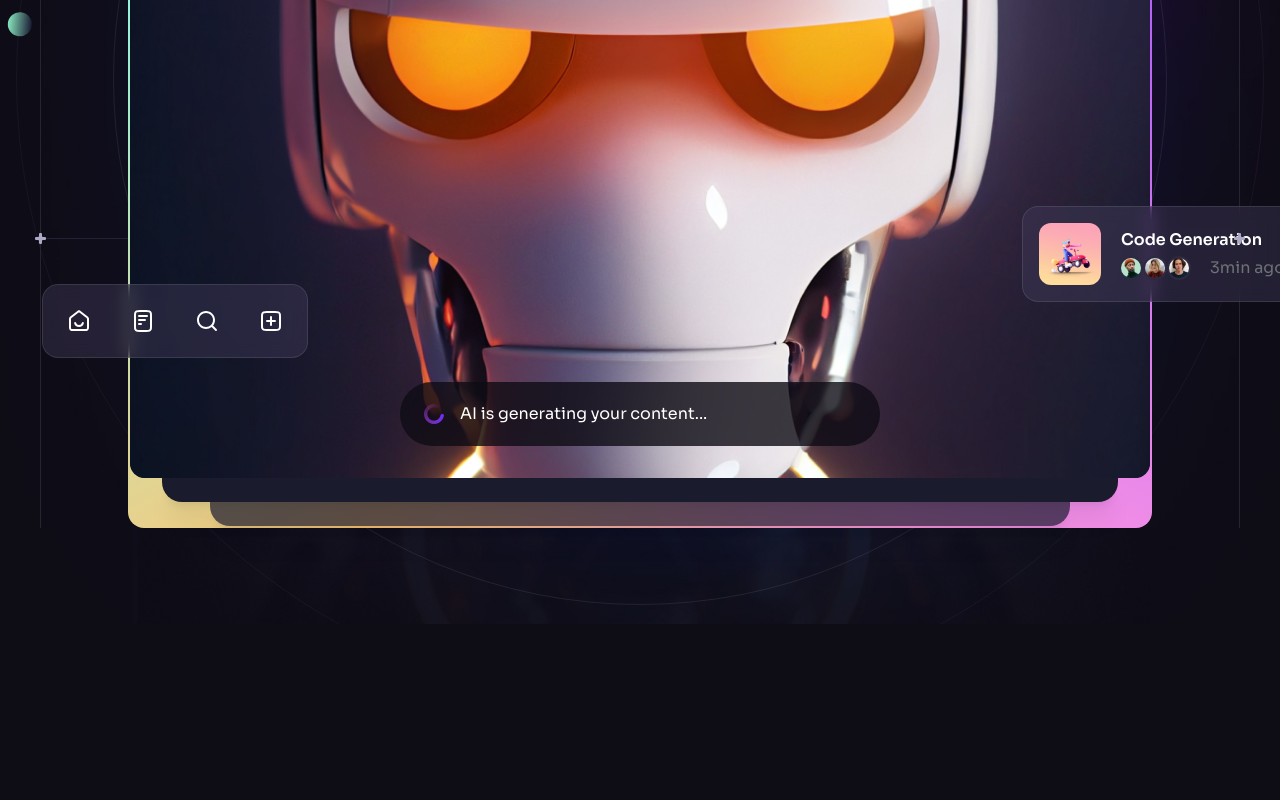
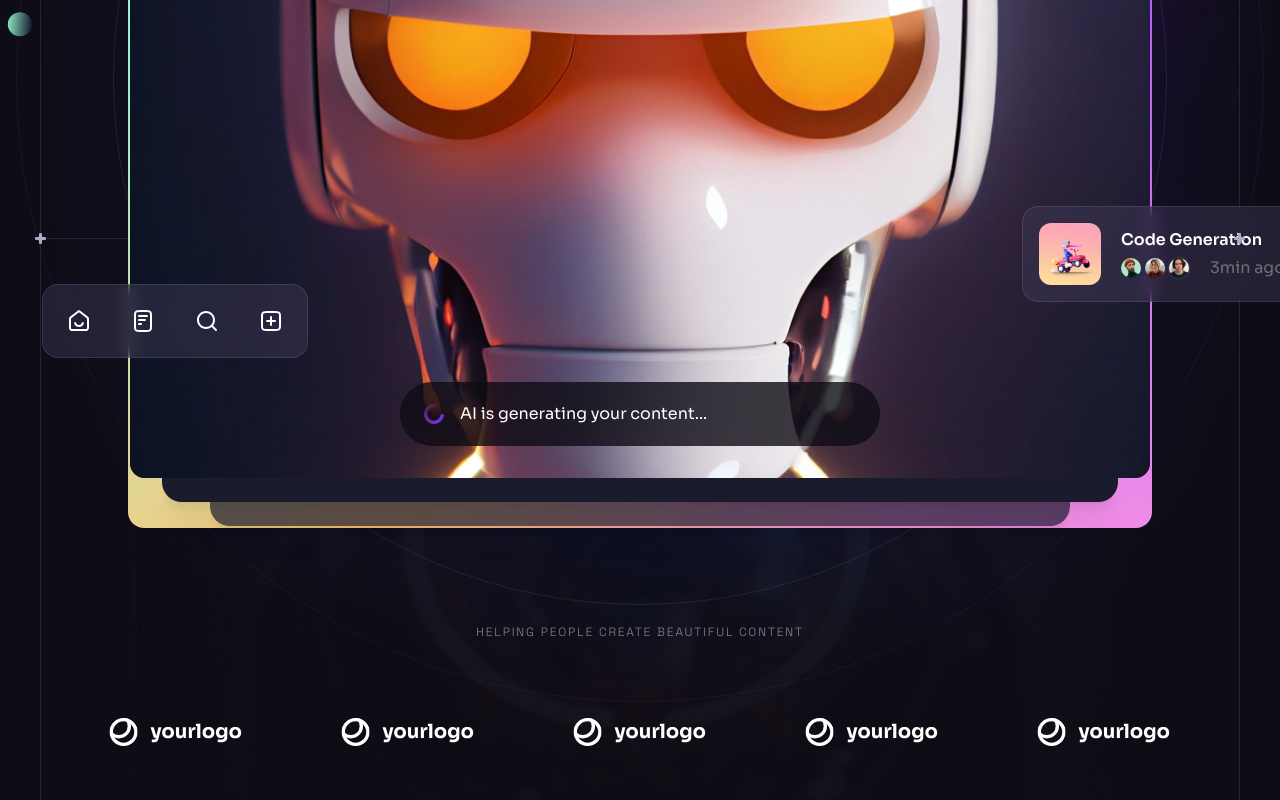
Before and after one commit to SHREY2803/AI_Creator, a React (Vite) app: page / in a window 1280 px wide. Shown: the part 646-1446 px from the top of the page. Before the commit the page ends 1270 px from the top, so only its background shows below. Built offline with nearby package versions, Linux system fonts and the light colour scheme.

Commit message:
ComponayLogo.jsx added and formatting done.

```diff
--- a/src/design/Hero.jsx
+++ b/src/design/Hero.jsx
@@ -9,6 +9,7 @@ import { heroIcons } from "../constants";
 import { Gradient, BackgroundCircles, BottomLine } from "./HoverHero.jsx";
 import Generating from "./Generating.jsx";
 import Notification from "./Notification.jsx";
+import CompanyLogo from "./CompanyLogo.jsx";
 
 const Hero = () => {
   const parallaxRef = useRef(null);
@@ -70,12 +71,12 @@ const Hero = () => {
                       </li>
                     ))}
                   </ul>
-                  <ScrollParallax isAbsolutelyPositioned>
-                    <Notification
-                      className="absolute hidden -right-[10rem] bottom-[11rem] w-[18rem] xl:flex"
-                      title="Code Generation"
-                    />
-                  </ScrollParallax>
+                </ScrollParallax>
+                <ScrollParallax isAbsolutelyPositioned>
+                  <Notification
+                    className="absolute hidden -right-[10rem] bottom-[11rem] w-[18rem] xl:flex"
+                    title="Code Generation"
+                  />
                 </ScrollParallax>
               </div>
             </div>
@@ -92,6 +93,7 @@ const Hero = () => {
           </div>
           <BackgroundCircles />
         </div>
+        <CompanyLogo className="relative z-10 hidden mt-20 lg:block" />
       </div>
 
       <BottomLine />
```
